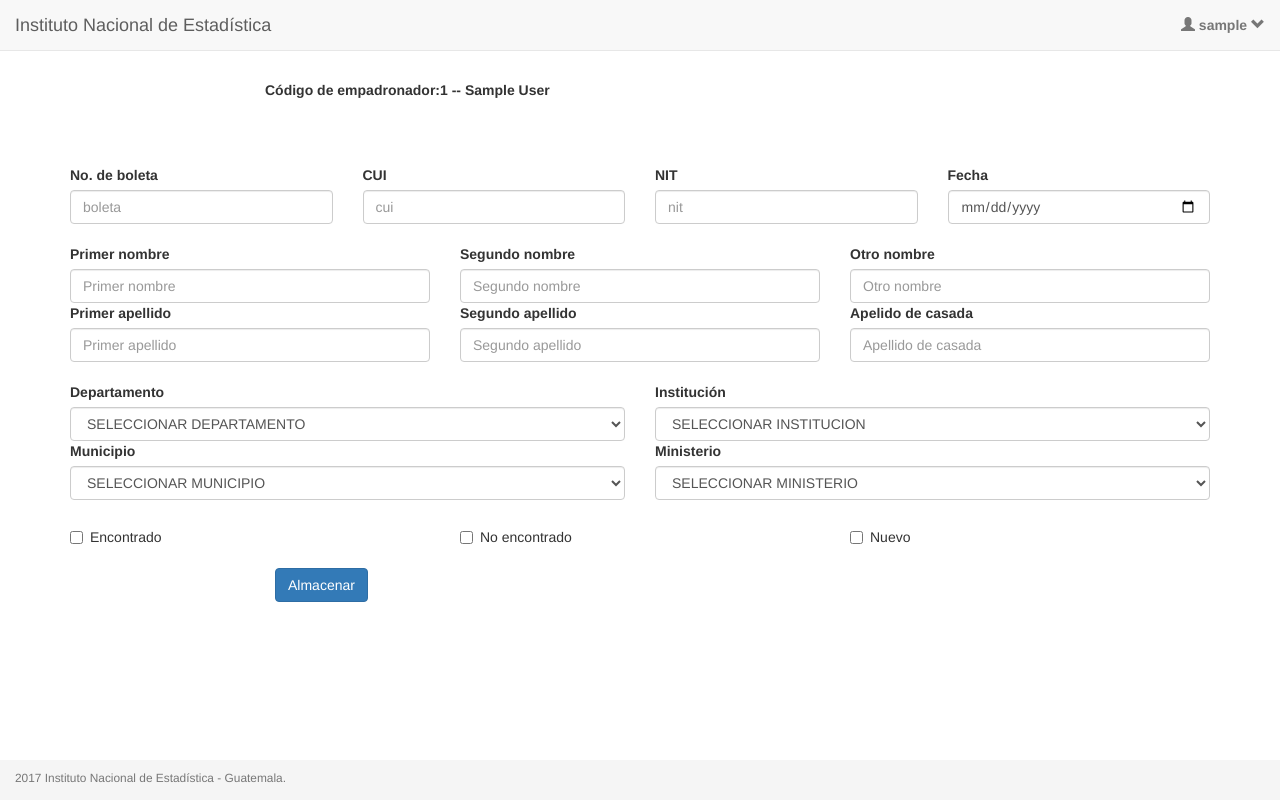
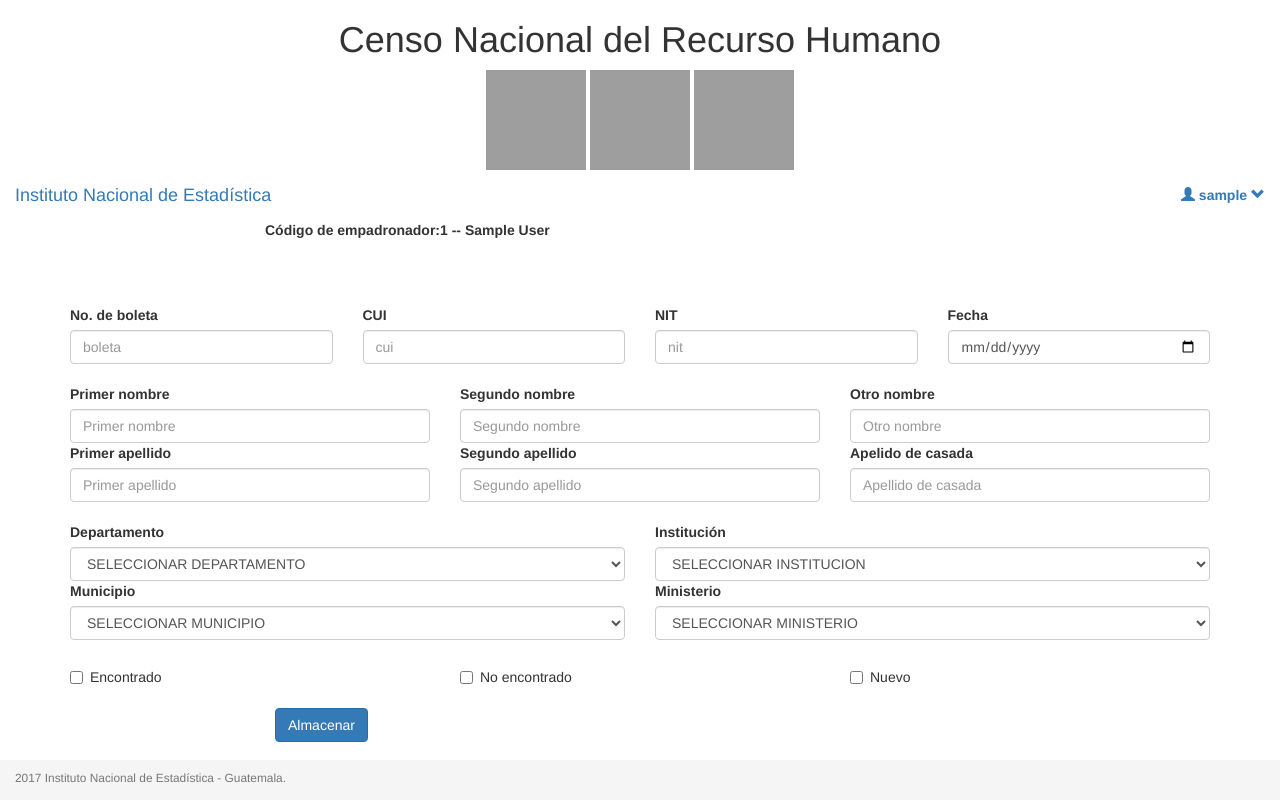
Before and after one commit to willycamps/censorrhh, a CodeIgniter app: page /database/index.php/resumen in a window 1280 px wide. Run offline with CodeIgniter, Linux system fonts and the light colour scheme; the visitor is signed in with stand-in values (Sample User, id 1); data that the repository does not hold is empty; some libraries are stand-ins or nearby versions; grey boxes are pictures that could not be loaded.

Commit message:
changes added

```diff
--- a/application/views/header_menu.php
+++ b/application/views/header_menu.php
@@ -9,6 +9,13 @@
 	<link rel="stylesheet" type="text/css" href="<?php echo base_url();  ?>theme/css/datatables/dataTables.bootstrap.css" />
 	<link rel="stylesheet" type="text/css" href="<?php echo base_url();  ?>theme/css/menu.css" />
 	<link rel="stylesheet" type="text/css" href="<?php echo base_url();  ?>theme/font-awesome/css/font-awesome.min.css" />
+
+	<div class="text-center">
+	<h1 class="text-center login-title">Censo Nacional del Recurso Humano </h1>
+		<img src="/theme/font-awesome/fonts/CCRRHH.png" height="100" width="100">
+		<img src="/theme/font-awesome/fonts/INE.png"  height="100" width="100">
+		<img src="/theme/font-awesome/fonts/Gobierno-Guatemala.png"  height="100" width="100">
+	</div>
 
 	<script type="text/javascript" src="<?php echo base_url();  ?>theme/js/jquery.js"></script>
 	<script type="text/javascript" src="<?php echo base_url();  ?>theme/js/bootstrap.min.js"></script>
@@ -24,10 +31,10 @@
 	?>
 </head>
 <body>
-	<div class="container">
-		<nav class="navbar navbar-default navbar-fixed-top">
-			<div class="container-fluid">
-				<div class="navbar-header">
+	<!-- <div class="container"> -->
+		<!-- <nav class="navbar navbar-default navbar-fixed-top"> -->
+		<!--	<div class="container-fluid"> -->
+			<!-- <div class="navbar-header"> -->
 					<button type="button" class="navbar-toggle collapsed" data-toggle="collapse" data-target="#navbar">
 						<span class="sr_only">Menu</span>
 						<span class="icon-bar"></span>
@@ -35,7 +42,7 @@
 						<span class="icon-bar"></span>
 					</button>
 					<a class="navbar-brand" href="#">Instituto Nacional de Estadística</a>
-				</div>
+			<!--	</div> -->
 				<div id="navbar" class="navbar-collapse collapse">
 					<ul class="nav navbar-nav">
 					<?php
@@ -113,7 +120,9 @@
 							</ul>
 						</li>
 					</ul>
-				</div>
-			</div>
-		</nav>
-	</div> <!-- end container -->
+
+
+	</div>
+		<!--	</div> -->
+	<!-- </nav> -->
+	<!-- </div> --> <!-- end container -->
--- a/theme/css/menu.css
+++ b/theme/css/menu.css
@@ -1,5 +1,5 @@
 body{
-	padding-top:80px;
+	padding-top:0px;
 	/* Margin bottom by footer height */
   margin-bottom: 40px;
 }
```
Also changed, not shown: application/controllers/Login.php (+5 -2 lines), application/views/header.php (+7 -0 lines), application/views/login.php (+10 -6 lines).
